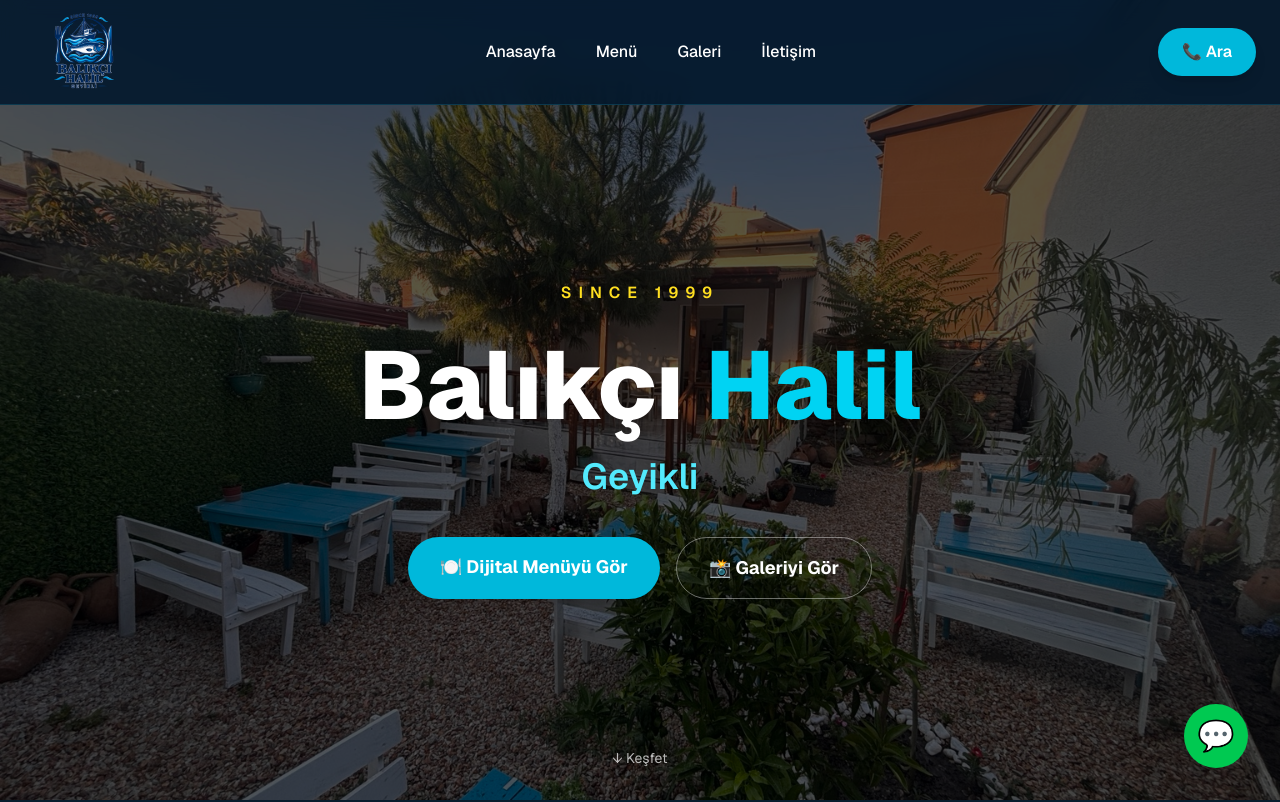
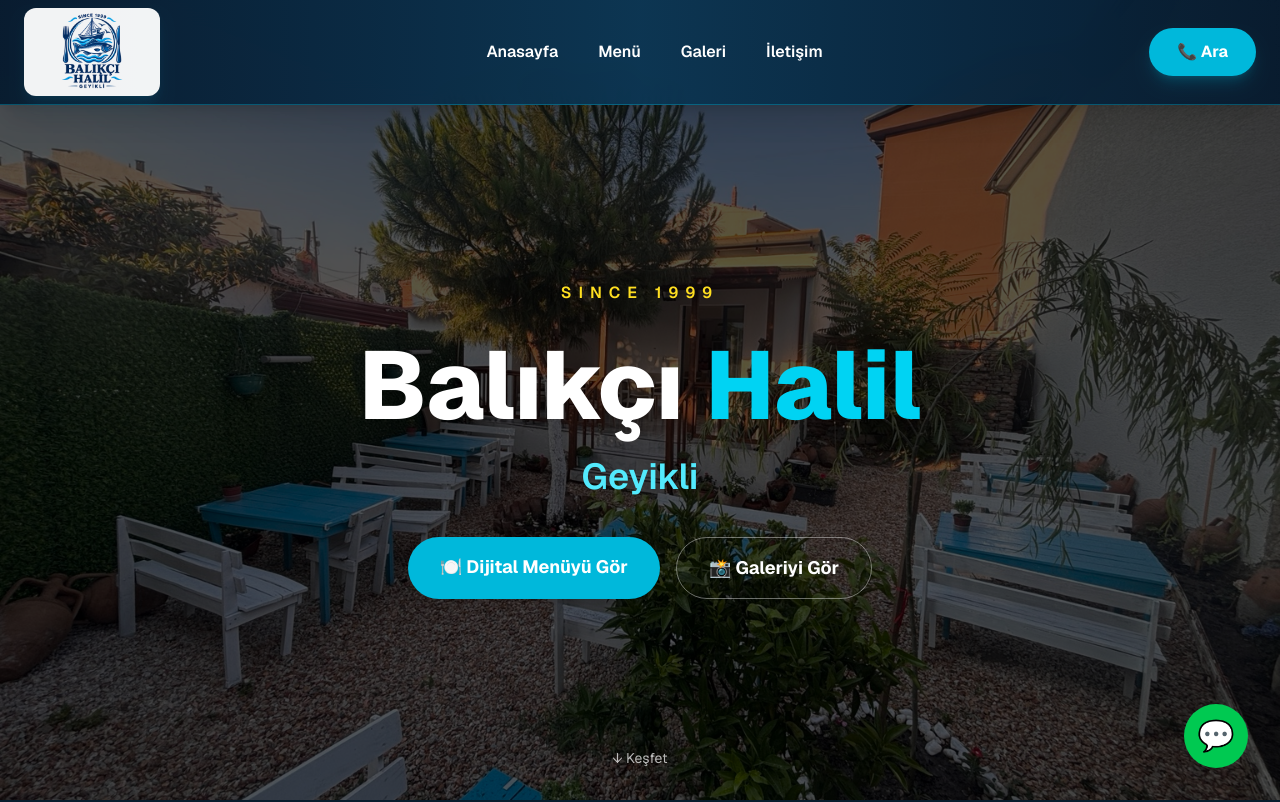
Before and after one commit to emresarper8-cpu/balikcihalilgeyikli, a Next.js app: page / in a window 1280 px wide. Shown: the top 802 px of the page. Built offline with nearby package versions, Linux system fonts and the light colour scheme.

Commit message:
navbar tasarımı ve logo güncellendi

```diff
--- a/app/components/navbar.tsx
+++ b/app/components/navbar.tsx
@@ -6,59 +6,64 @@
   const [menuOpen, setMenuOpen] = useState(false);
 
   return (
-    <nav className="fixed top-0 left-0 w-full bg-[#04192d]/90 backdrop-blur-md border-b border-cyan-900/60 z-50">
+    <nav className="fixed top-0 left-0 w-full bg-gradient-to-r from-[#061a2e]/95 via-[#0b3552]/95 to-[#061a2e]/95 backdrop-blur-md border-b border-cyan-400/30 z-50 shadow-xl">
 
-      <div className="max-w-7xl mx-auto px-4 md:px-6 py-3 flex items-center justify-between">
+      <div className="max-w-7xl mx-auto px-4 md:px-6 py-2 flex items-center justify-between">
 
         {/* LOGO */}
         <a href="/" className="shrink-0">
-          <img
-            src="/logo.jpg"
-            alt="Balıkçı Halil Geyikli"
-            className="h-16 md:h-20 w-auto object-contain"
-          />
+          <div className="bg-white/95 rounded-xl px-2 py-1 shadow-lg shadow-cyan-500/10">
+            <img
+              src="/logo.jpg"
+              alt="Balıkçı Halil Geyikli"
+              className="h-16 md:h-20 w-auto object-contain"
+            />
+          </div>
         </a>
 
+
         {/* MASAÜSTÜ MENÜ */}
-        <div className="hidden md:flex gap-10 text-white font-medium">
+        <div className="hidden md:flex items-center gap-10 text-white font-semibold">
 
           <a
             href="/"
-            className="hover:text-cyan-400 transition"
+            className="text-cyan-300 hover:text-cyan-200 transition"
           >
             Anasayfa
           </a>
 
           <a
             href="/menu"
-            className="hover:text-cyan-400 transition"
+            className="hover:text-cyan-300 transition"
           >
             Menü
           </a>
 
           <a
             href="/#galeri"
-            className="hover:text-cyan-400 transition"
+            className="hover:text-cyan-300 transition"
           >
             Galeri
           </a>
 
           <a
             href="/#iletisim"
-            className="hover:text-cyan-400 transition"
+            className="hover:text-cyan-300 transition"
           >
             İletişim
           </a>
 
         </div>
 
+
         {/* MASAÜSTÜ ARA */}
         <a
           href="tel:+905433450017"
-          className="hidden md:block bg-cyan-500 hover:bg-cyan-600 transition px-6 py-3 rounded-full font-semibold text-white shadow-lg"
+          className="hidden md:block bg-cyan-500 hover:bg-cyan-400 transition px-7 py-3 rounded-full font-bold text-white shadow-lg shadow-cyan-500/20"
         >
           📞 Ara
         </a>
+
 
         {/* MOBİL BUTON */}
         <button
@@ -71,16 +76,17 @@
 
       </div>
 
+
       {/* MOBİL MENÜ */}
       {menuOpen && (
-        <div className="md:hidden bg-slate-900 border-t border-white/10 px-6 py-5">
+        <div className="md:hidden bg-[#061a2e] border-t border-cyan-400/20 px-6 py-5">
 
-          <div className="flex flex-col gap-5 text-white font-medium">
+          <div className="flex flex-col gap-5 text-white font-semibold">
 
             <a
               href="/"
               onClick={() => setMenuOpen(false)}
-              className="hover:text-cyan-400 transition"
+              className="text-cyan-300 hover:text-cyan-200 transition"
             >
               Anasayfa
             </a>
@@ -88,7 +94,7 @@
             <a
               href="/menu"
               onClick={() => setMenuOpen(false)}
-              className="hover:text-cyan-400 transition"
+              className="hover:text-cyan-300 transition"
             >
               Menü
             </a>
@@ -96,7 +102,7 @@
             <a
               href="/#galeri"
               onClick={() => setMenuOpen(false)}
-              className="hover:text-cyan-400 transition"
+              className="hover:text-cyan-300 transition"
             >
               Galeri
             </a>
@@ -104,14 +110,14 @@
             <a
               href="/#iletisim"
               onClick={() => setMenuOpen(false)}
-              className="hover:text-cyan-400 transition"
+              className="hover:text-cyan-300 transition"
             >
               İletişim
             </a>
 
             <a
               href="tel:+905433450017"
-              className="bg-cyan-500 text-center py-3 rounded-full font-semibold"
+              className="bg-cyan-500 hover:bg-cyan-400 text-center py-3 rounded-full font-bold transition"
             >
               📞 Ara
             </a>
```
